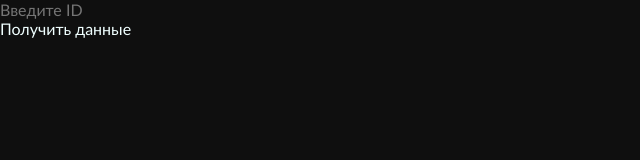
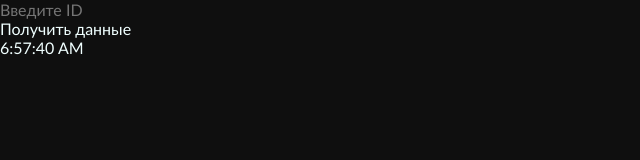
Before and after one commit to Kafka39/ReactApp, a React (Vite) app: page / in a window 1280 px wide. Shown: the top 160 px of the page, without its empty margins (0-640 px from the left). Built offline with nearby package versions, Linux system fonts and the light colour scheme.

Commit message:
useState

```diff
--- a/src/App.jsx
+++ b/src/App.jsx
@@ -1,6 +1,12 @@
+import { useState } from 'react'
 import './App.css'
 
 function App(){
+  const [date, setDate] = useState(new Date().toLocaleTimeString())
+
+  setInterval(() => {
+    setDate(new Date().toLocaleTimeString())
+  }, 1000)
 
   function tangetUp(event) {
     const {value} = event.target.elements.inputValue
@@ -31,6 +37,10 @@ function App(){
             Получить данные
           </button>
         </form>
+
+        <p>
+          {date}
+        </p>
       </div>
     </>
   )
```
